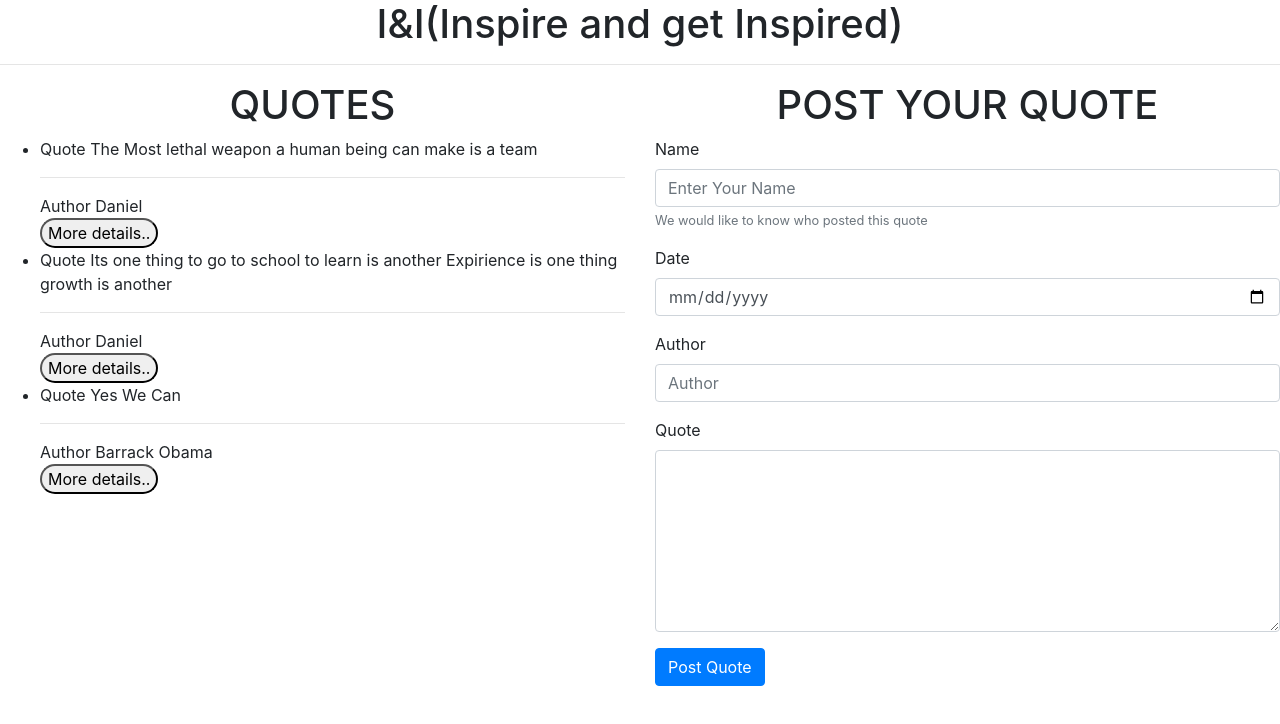
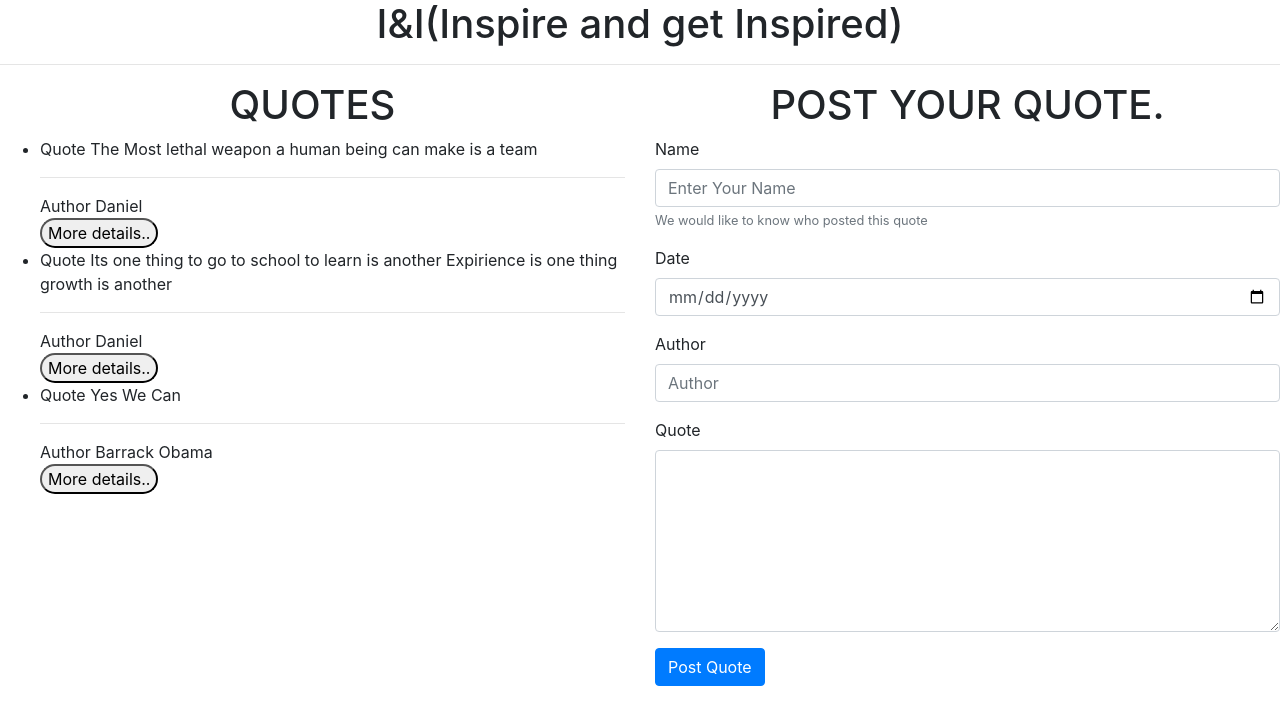
Before and after one commit to danielsind/myquotes, an Angular app: page / in a window 1280 px wide. Shown: the top 724 px of the page. Built offline with nearby package versions, Linux system fonts and the light colour scheme.

Commit message:
Edit the create.component.html file modified the header

```diff
--- a/src/app/createQuote/create.component.html
+++ b/src/app/createQuote/create.component.html
@@ -1,4 +1,4 @@
-<h1 class="text-center">POST YOUR QUOTE</h1>
+<h1 class="text-center">POST YOUR QUOTE.</h1>
 <form (ngSubmit)='submitQuote()' #createForm = 'ngForm'>
     <div class="form-group">
       <label for="name">Name</label>
```
